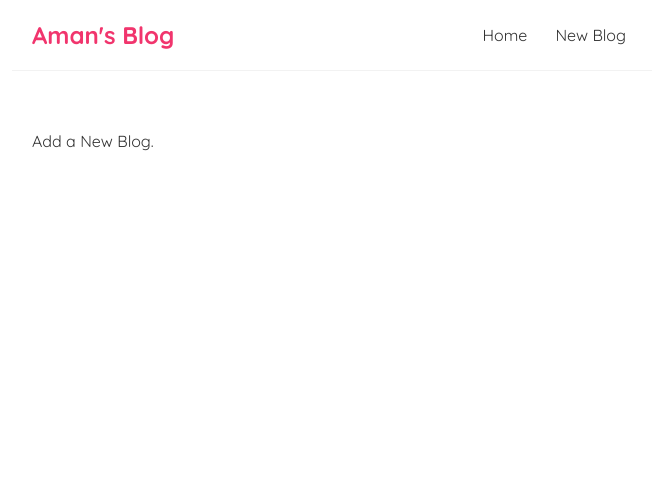
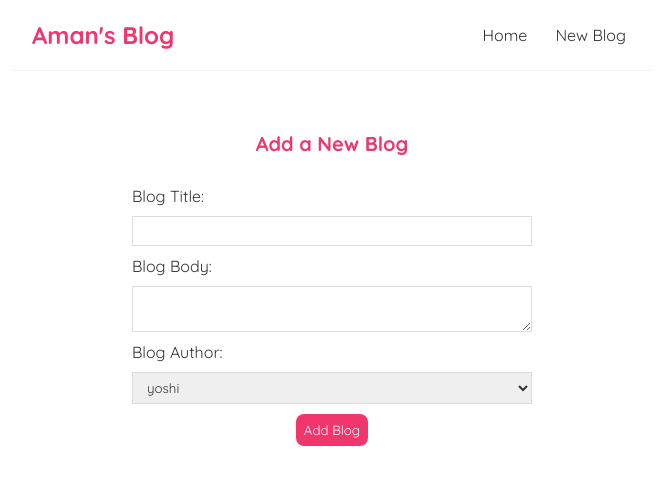
Before and after one commit to amanRecreates/react_blog, a React (Create React App) app: page /create in a window 1280 px wide. Shown: the top 484 px of the page, without its empty margins (308-964 px from the left). Built offline with nearby package versions, Linux system fonts and the light colour scheme.

Commit message:
learned about controlled inputs

```diff
--- a/src/Create.js
+++ b/src/Create.js
@@ -1,7 +1,39 @@
+import { useState } from "react";
+
 const Create = () => {
+
+    const [title, setTitle] = useState('')
+    const [body, setBody] = useState('')
+    const [author, setAuthor] = useState('yoshi')
+
     return (
         <div className="create">
-            Add a New Blog.
+            <h2>Add a New Blog</h2>
+            <form>
+                <label>Blog Title: </label>
+                <input
+                    type="text"
+                    required
+                    value={title}
+                    onChange={(e) => setTitle(e.target.value)}
+                />
+                <label>Blog Body: </label>
+                <textarea
+                    required
+                    value={body}
+                    onChange={(e) => setBody(e.target.value)}
+                >
+                </textarea>
+                <label>Blog Author: </label>
+                <select
+                    value={author}
+                    onChange={(e) => setAuthor(e.target.value)}
+                >
+                    <option value="mario">mario</option>
+                    <option value="yoshi">yoshi</option>
+                </select>
+                <button>Add Blog</button>
+            </form>
         </div>
     );
 }
--- a/src/index.scss
+++ b/src/index.scss
@@ -1,4 +1,4 @@
-@import url('https://fonts.googleapis.com/css2?family=Quicksand:wght@300;400;500;600;700&display=swap');
+@import url("https://fonts.googleapis.com/css2?family=Quicksand:wght@300;400;500;600;700&display=swap");
 
 /* Base Styles */
 
@@ -50,7 +50,7 @@
     border-bottom: 1px solid #fafafa;
 
     &:hover {
-        box-shadow: 1px 3px 5px rgba(0,0,0,0.1);
+        box-shadow: 1px 3px 5px rgba(0, 0, 0, 0.1);
     }
 
     h2 {
@@ -63,7 +63,7 @@
 .blog-details {
     h2 {
         font-size: 20px;
-        color:#f1356d;
+        color: #f1356d;
         margin-bottom: 10px;
     }
 
@@ -71,3 +71,42 @@
         margin: 20px 0;
     }
 }
+
+// Create form styles.
+
+.create {
+    max-width: 400px;
+    margin: 0 auto;
+    text-align: center;
+
+    label {
+        text-align: left;
+        display: block;
+    }
+
+    h2 {
+        font-size: 20px;
+        color: #f1356d;
+        margin-bottom: 30px;
+    }
+
+    input,
+    textarea,
+    select {
+        width: 100%;
+        padding: 6px 10px;
+        margin: 10px 0;
+        border: 1px solid #ddd;
+        box-sizing: border-box;
+        display: block;
+    }
+
+    button {
+        background: #f1356d;
+        color: #fff;
+        border: 0;
+        padding: 8px;
+        border-radius: 8px;
+        cursor: pointer;
+    }
+}
```
